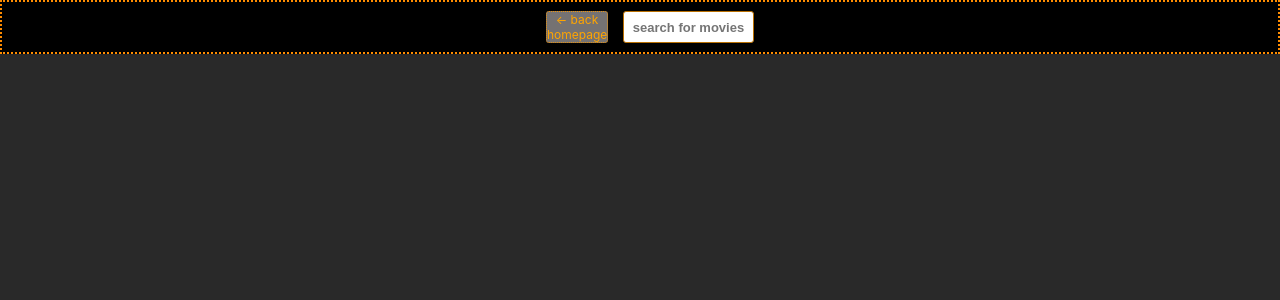
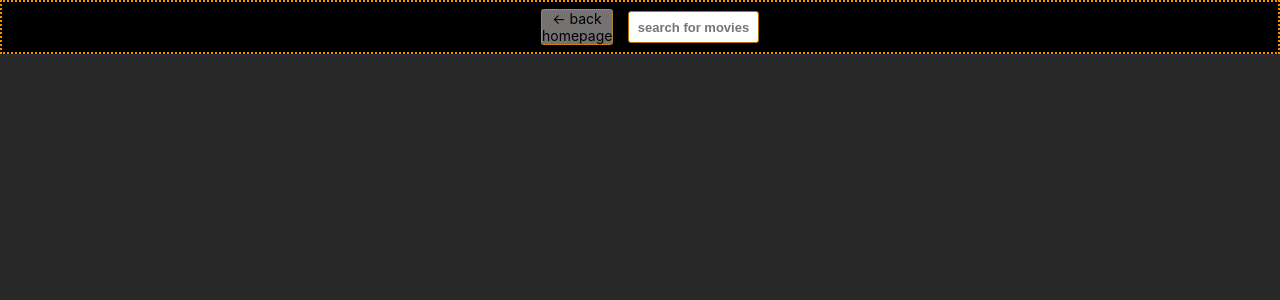
Before and after one commit to MaksymilianBilski/allTasks-GOIT, a React (Create React App) app: page /allTasks-GOIT/movies/searchbar in a window 1280 px wide. Shown: the top 300 px of the page. Built offline with nearby package versions, Linux system fonts and the light colour scheme.

Commit message:
improve the visibility of backhomepage button

```diff
--- a/src/components/Navigation/ReturnHomepage.jsx
+++ b/src/components/Navigation/ReturnHomepage.jsx
@@ -1,7 +1,20 @@
 import { NavLink } from 'react-router-dom';
 
 const ReturnHomepage = ({ text }) => {
-  return <NavLink to="/allTasks-GOIT"> &larr; {text}</NavLink>;
+  return (
+    <NavLink
+      style={{
+        color: 'black',
+        textDecoration: ' none',
+        width: '70px',
+        fontSize: '14px',
+      }}
+      to="/allTasks-GOIT"
+    >
+      {' '}
+      &larr; {text}
+    </NavLink>
+  );
 };
 
 export default ReturnHomepage;
--- a/src/components/pages/ImagesFinder.jsx
+++ b/src/components/pages/ImagesFinder.jsx
@@ -61,7 +61,7 @@ const ImagesFinder = () => {
 
   return (
     <div className={css.ImagesFinderWrapper}>
-      <ReturnHomepage />
+      <ReturnHomepage text='back homepage'/>
       {isLoading === true && <Loader />}
       {isModalOpen ? (
         <Modal handleClose={onModalClose} src={modalFormatSrc} />
--- a/src/components/pages/Phoneboook.jsx
+++ b/src/components/pages/Phoneboook.jsx
@@ -62,7 +62,7 @@ const Phonebook = () => {
         marginTop: '-10%',
       }}
     >
-      <ReturnHomepage />
+      <ReturnHomepage text="back homepage" />
       <SubmitForm handleSubmit={handleSubmit} />
       <ContactsList
         handleRemove={handleRemove}
--- a/src/components/pages/Quiz.jsx
+++ b/src/components/pages/Quiz.jsx
@@ -5,7 +5,7 @@ export const Quiz = () => {
 
   return (
     <div>
-      <ReturnHomepage />
+      <ReturnHomepage text="back homepage" />
       <QuizLayout />
     </div>
   );
--- a/src/components/pages/TaskManager.jsx
+++ b/src/components/pages/TaskManager.jsx
@@ -23,7 +23,7 @@ export const TaskManager = () => {
 
   return (
     <>
-      <ReturnHomepage />
+      <ReturnHomepage text="back homepage" />
       {error ? (
         <div>
           <Navigation />
```
